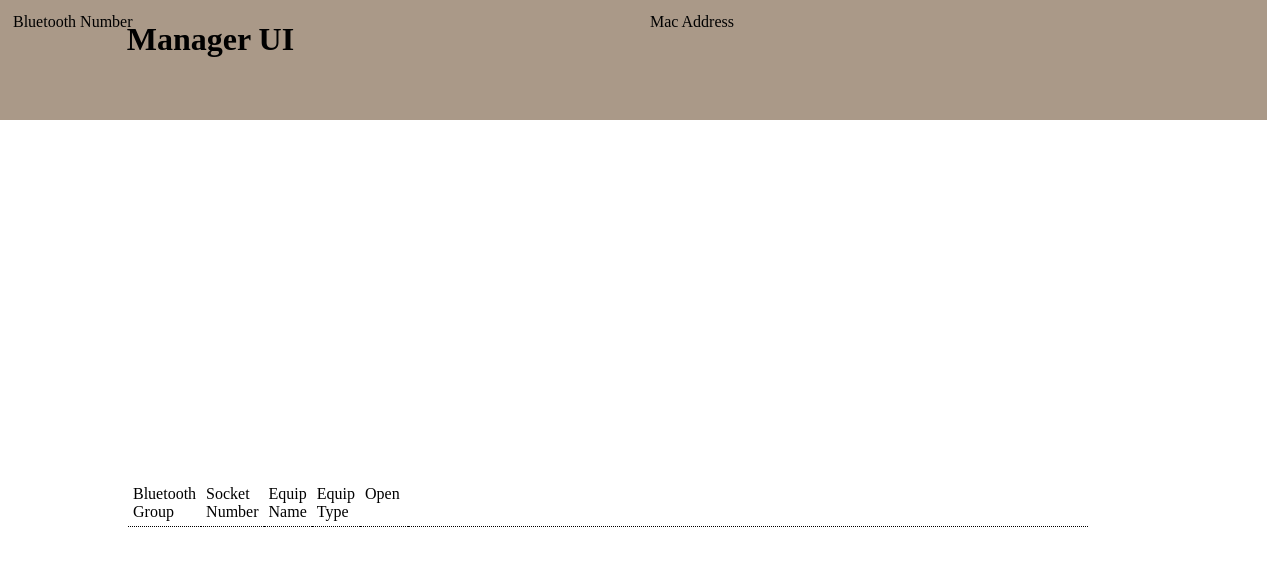
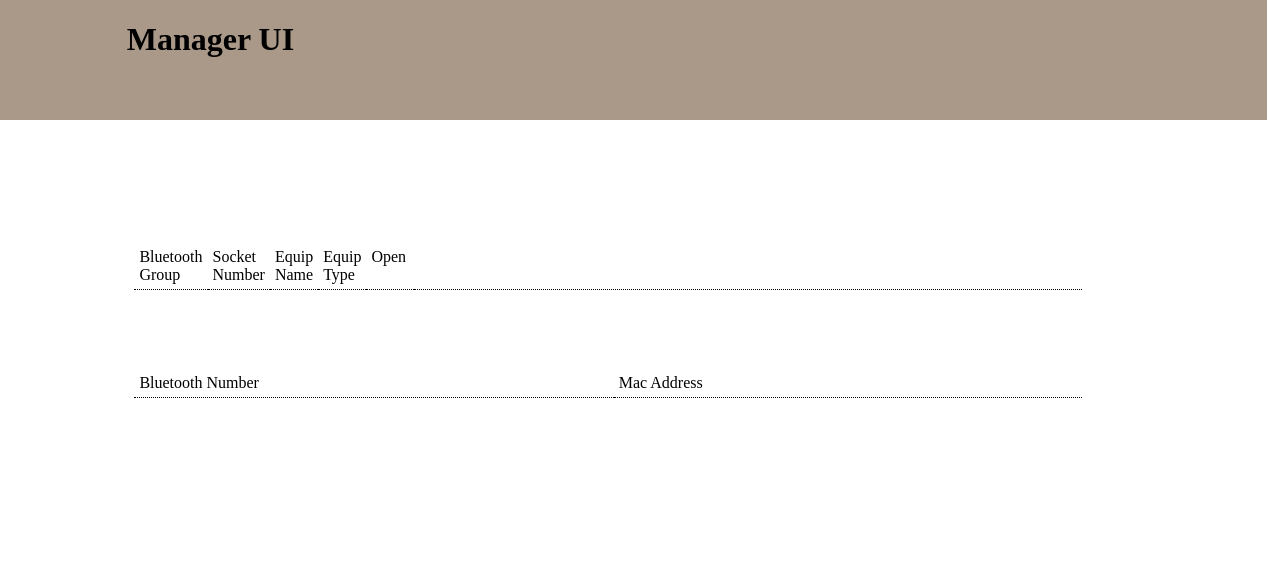
Before and after one commit to goldmedal/smartClassroom, a PHP site: page /manager.php in a window 1280 px wide. Shown: the top 566 px of the page. Run offline with PHP 8.4, Linux system fonts and the light colour scheme; data that the repository does not hold is empty; some libraries are stand-ins or nearby versions.

Commit message:
manager bt device  add

```diff
--- a/manager.css
+++ b/manager.css
@@ -22,23 +22,24 @@ h1 {
 
 div#equipTable {
 
-	position: absolute;
+	position: relative;
 	top: 30%;
 	width: 75%;
 	left: 10%;
 	display: table;
-	border-collapse: collapse
+	border-collapse: collapse;
 
 }
 
-div#equipTable {
+div#btTable {
 
-	position: absolute;
-	top: 60%;
+	position: relative;
+	top: 40%;
 	width: 75%;
 	left: 10%;
 	display: table;
-	border-collapse: collapse
+	border-collapse: collapse;
+	margin-bottom: 5%;
 
 }
 
```
